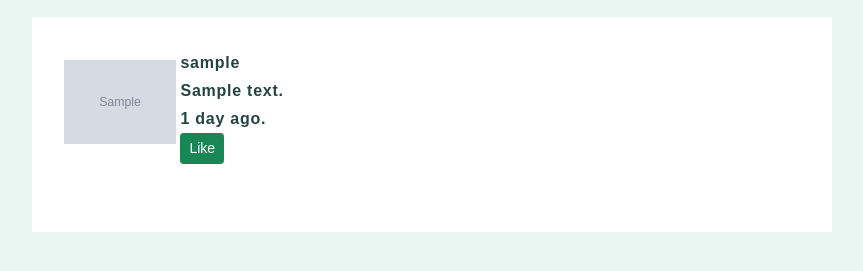
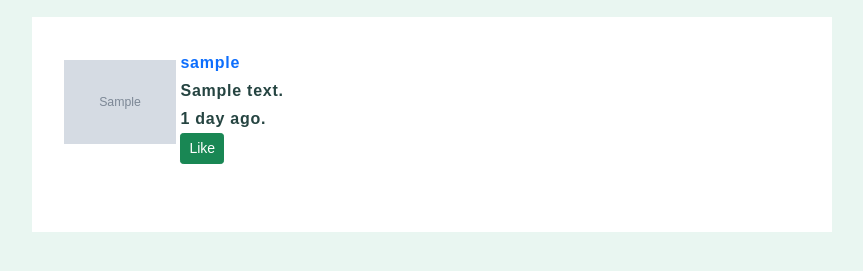
Before and after one commit to trippytea/371project4, a PHP site: page /index.php in a window 1280 px wide. Shown: the part 305-576 px from the top of the page, without its empty margins (398-1261 px from the left). Run offline with PHP 8.4, Linux system fonts and the light colour scheme; the visitor is signed in with stand-in values (Sample User, id 1); tables that the repository leaves empty hold one stand-in row (values such as "Sample post"); grey boxes marked "Sample" are stand-in pictures; some libraries are stand-ins or nearby versions.

Commit message:
link to users on their name

```diff
--- a/index.php
+++ b/index.php
@@ -106,7 +106,6 @@ if (isset ($_POST['submit'])) {
 	exit();
 }
 
-
 ?>
 <!--php ends-->
 <body>
@@ -115,7 +114,7 @@ if (isset ($_POST['submit'])) {
 		<!--user profile section-->
 		<div class="col-12 col-md-6 col-lg-4 order-1 order-md-1 order-lg-1 mb-2  centerContent">
             <div class="card mt-0 mt-lg-2 userBox" style="width: 18rem; height: 9.85rem;">
-			<a href='user-home.php' style='text-decoration:none;'>
+			<a href='user-home.php?name=<?=$name?>' style='text-decoration:none;'>
 				<div class="card-body mt-3 ">
 				<span>
 					<img class='profileCard' src="images\<?=$pic?>" class="" height="auto" width="112px"  alt="goblin" style="margin-top:-6px;">
@@ -146,8 +145,6 @@ if (isset ($_POST['submit'])) {
 			<div class="card-body postBox p-4" style="width:800px;"> <!--post styling-->
 				<span>
 					<?php
-
-
 					$postresult = $db->query("SELECT * FROM post ORDER BY postId DESC");
 					if($postresult) {
 						while($postrows=mysqli_fetch_array($postresult)){
@@ -170,7 +167,7 @@ if (isset ($_POST['submit'])) {
 											<img class='profileCard' src="images\<?=$postpic?>" class="" width="112px" height="auto" alt="goblin" style="margin-top: -9.6rem;">
 											<p class="mt-2 ml-2" style="color: #254441; letter-spacing:.75px; margin-left:auto; white-space:nowrap; display:inline-block;">
 												<!-- style me plzzzz -->
-												<strong><?=$postUsername?></strong><br>
+												<strong><a href='user-home.php?name=<?=$postUsername?>' style='text-decoration:none;'><?=$postUsername?></a></strong><br>
 												<strong><?=$postContent?></strong><br>
 												<strong><?=calculate_time_span($postDate)?></strong><br>
 												<a href="index.php?postId=<?php echo $postId;?>"> <button type="button" class= "btn btn-sm btn-success ">Like</button></a>
```
